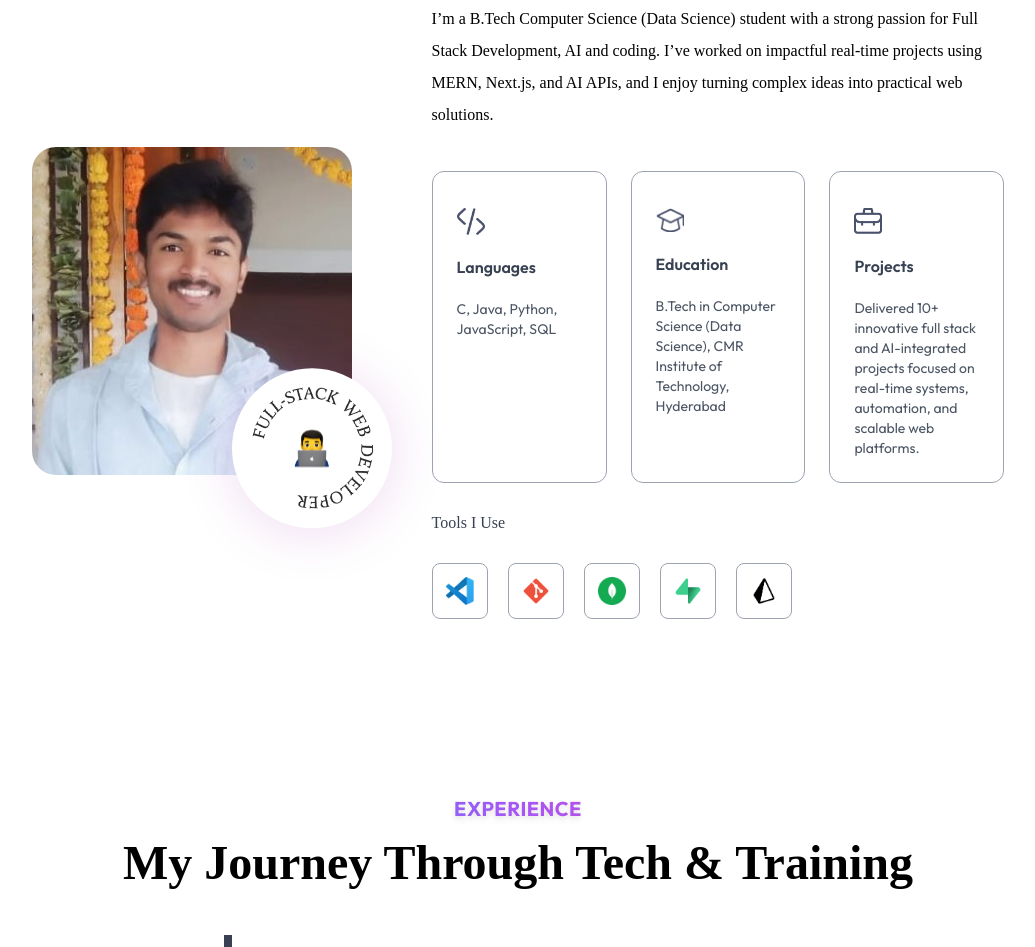
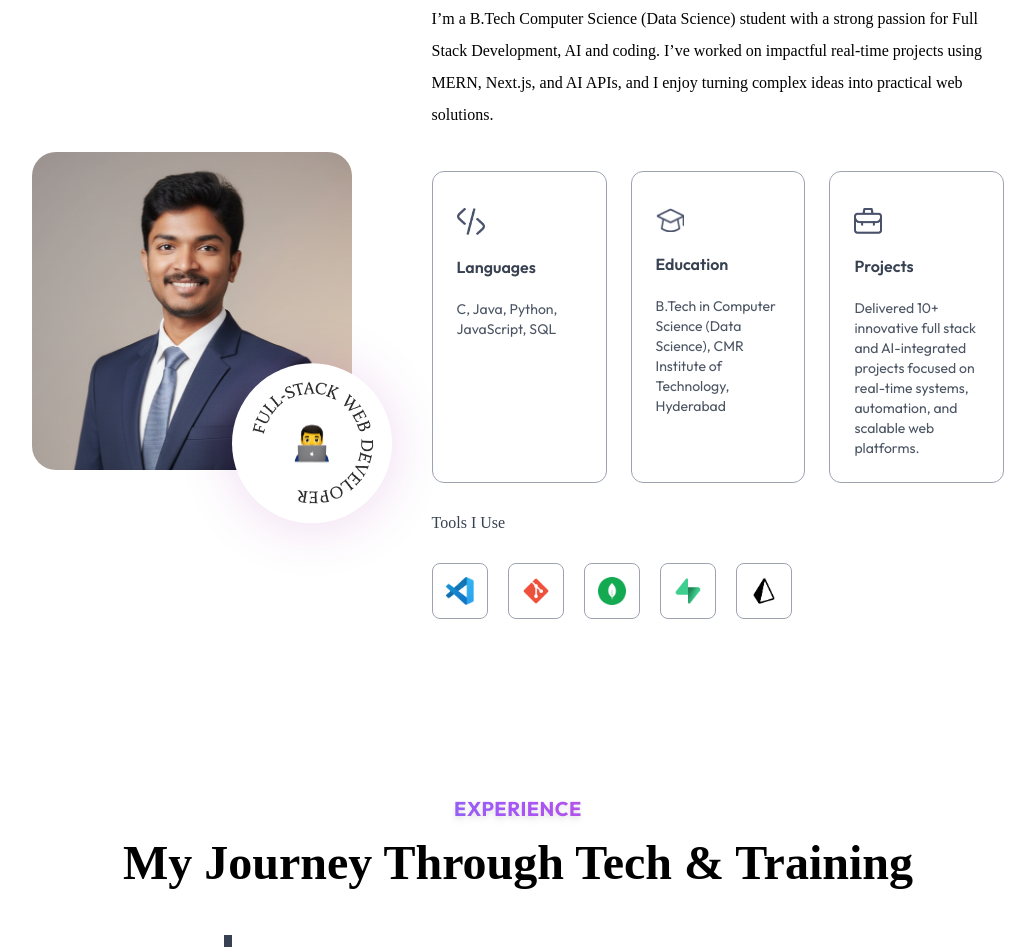
Before and after one commit to DHANDEAJAYKUMAR/PORTFOLIO, a plain HTML site: page index.html in a window 1280 px wide. Shown: the part 1009-1956 px from the top of the page, without its empty margins (122-1157 px from the left). Drawn offline with nearby package versions, Linux system fonts and the light colour scheme; a web font is replaced by a local one.

Commit message:
Update index.html

```diff
--- a/index.html
+++ b/index.html
@@ -217,7 +217,7 @@
   <h2 class="text-center text-5xl font-Ovo font-semibold">Introduction</h2>
   <div class="flex w-full flex-col lg:flex-row items-center gap-20 my-20">
     <div class="max-w-max mx-auto relative">
-      <img src="./images/user-image.png" alt="" class="w-64 sm:w-80 rounded-3xl max-w-none">
+      <img src="AJAY_FIT.png" alt="" class="w-64 sm:w-80 rounded-3xl max-w-none">
       <div class="bg-white w-1/2 aspect-square absolute right-0 bottom-0 rounded-full translate-x-1/4 translate-y-1/3 shadow-[0_4px_55px_rgba(149,0,162,0.15)] flex items-center justify-center">
         <img src="./images/circular-text.png" alt="" class="w-full animate-spin-slow">
         <img src="./images/dev-icon.png" alt="" class="w-1/4 absolute top-1/2 left-1/2 -translate-x-1/2 -translate-y-1/2">
```
